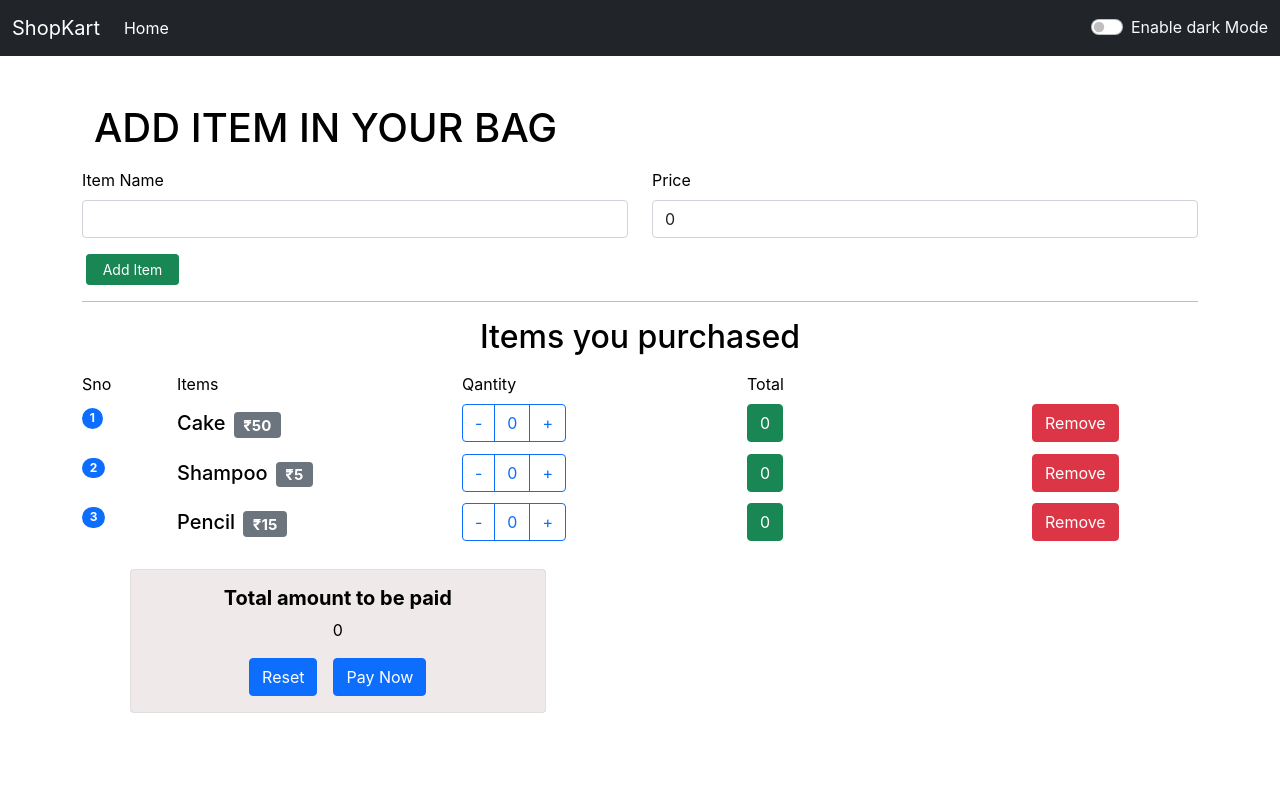
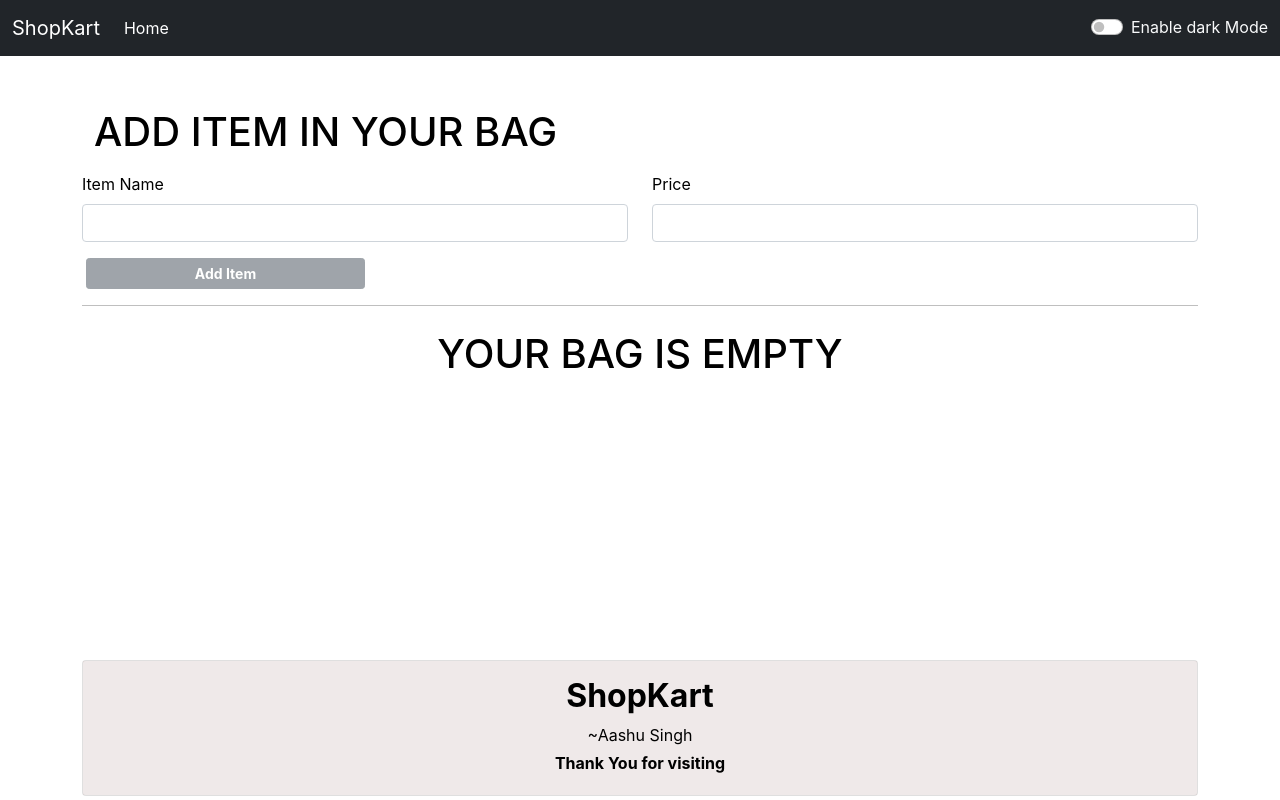
Before and after one commit to Aashu1Singh/bill-Karo, a React (Create React App) app: page / in a window 1280 px wide. Built offline with nearby package versions, Linux system fonts and the light colour scheme.

Commit message:
fixed some error

```diff
--- a/public/index.html
+++ b/public/index.html
@@ -40,6 +40,7 @@
       To begin the development, run `npm start` or `yarn start`.
       To create a production bundle, use `npm run build` or `yarn build`.
     -->
+    <script src="https://kit.fontawesome.com/92ad8b5a16.js" crossorigin="anonymous"></script>
   <script src="https://cdn.jsdelivr.net/npm/@popperjs/core@2.10.2/dist/umd/popper.min.js"
     integrity="sha384-7+zCNj/IqJ95wo16oMtfsKbZ9ccEh31eOz1HGyDuCQ6wgnyJNSYdrPa03rtR1zdB"
     crossorigin="anonymous"></script>
--- a/src/components/AddProduct.js
+++ b/src/components/AddProduct.js
@@ -3,9 +3,11 @@ import React, { useState } from 'react'
 const AddProduct = (props) => {
     const handleSubmit = (e) => {
         e.preventDefault();
+        setName('')
+        setPrice('')
     }
     const [name, setName] = useState("");
-    const [price, setPrice] = useState(0)
+    const [price, setPrice] = useState('')
     return (
 
         <form onSubmit={handleSubmit} className='row my-3 mb-2' style={{ color: props.mode === 'dark' ? 'white' : 'black' }} >
@@ -15,12 +17,12 @@ const AddProduct = (props) => {
             </div>
             <div className="mb-3 col-md-6">
                 <label htmlFor="price" className="form-label">Price</label>
-                <input type="number" className="form-control" id="price" name="price" value={price} onChange={(e) => {
+                <input type="number" className="form-control" min="1" id="price" name="price" value={price} onChange={(e) => {
                     setPrice(Number(e.currentTarget.value))
                 }} />
             </div>
             <div className="row">
-                <button type="submit" className="btn btn-success btn-sm col-md-1 mx-3" onClick={() => { return props.addItem(name, Number(price)) }}>Add Item</button>
+                <button type="submit" disabled={!(name.length >0 )} className="btn btn-secondary btn-sm col-md-3 mx-3" onClick={() => { return props.addItem(name, Number(price)) }}><strong> Add Item</strong></button>
             </div>
         </form>
     )
--- a/src/components/Alert.js
+++ b/src/components/Alert.js
@@ -6,7 +6,7 @@ function Alert(props) {
         return lower.charAt(0).toUpperCase() + lower.slice(1);
     }
     return (
-        <div style={{height: '50px'}} className='fixed-top my-5 relative'>
+        <div className='my-5 ' style={{height: "12px"}}>
         {props.alert && <div className={`alert alert-${props.alert.type} alert-dismissible fade show`} role="alert">
            <strong>{props.alert.msg}</strong>
         </div>}
--- a/src/components/Footer.js
+++ b/src/components/Footer.js
@@ -1,18 +1,28 @@
 import React from 'react'
 export const Footer = (props) => {
     return (
-        <div className="row my-2 " >
-            <div className="col-9 mx-5">
-                <div className="card w-50 ">
-                    <div className="card-body" style={{ color: props.mode === 'dark' ? 'white' : 'black', backgroundColor: props.mode === 'dark' ? 'grey' : '#d0c0c059' }}>
+        <>
+            <div className="row my-2 " >
+                {/* <div className="col-5"> */}
+                <div className="card w-50" style={{ color: props.mode === 'dark' ? 'white' : 'black', backgroundColor: props.mode === 'dark' ? 'grey' : '#d0c0c059', border: "1px solid" }} >
+                    <div className="card-body" >
                         <h5 className="card-title"><b>Total amount to be paid</b></h5>
                         <p className="card-text">{props.totalAmount}</p>
-                        <a className="btn btn-primary mx-2" onClick={() => { props.reset() }}>Reset</a>
-                        <a className="btn btn-primary mx-2">Pay Now</a>
+                        <a className="btn btn-warning mx-2 my-1" onClick={() => { props.reset() }}><strong style={{ color: "black" }}>Reset Total Amount</strong> </a>
+                        <a className="btn btn-success mx-2 my-1">Pay Now</a>
+                    </div>
+                    {/* </div> */}
+                </div>
+                {/* <div className="col-5"> */}
+                <div className="card w-50" style={{ color: props.mode === 'dark' ? 'white' : 'black', backgroundColor: props.mode === 'dark' ? 'grey' : '#d0c0c059', border: "1px solid" }}>
+                    <div className="card-body">
+                        <h2 className="card-title"><b>ShopKart</b></h2>
+                        <p className=" card-text my-1">~Aashu Singh</p>
+                        <p className=" card-text my-1"><strong>Thank You for visiting</strong> </p>
                     </div>
                 </div>
             </div>
-        </div>
-
+            {/* </div> */}
+        </>
     )
 }
--- a/src/components/Navbar.js
+++ b/src/components/Navbar.js
@@ -3,7 +3,7 @@ import React from 'react'
 export const Navbar = (props) => {
     return (
 
-        <nav className={`navbar navbar-expand-lg  navbar-${props.mode == 'dark' ? 'light' : 'dark'} bg-${props.mode == 'dark' ? 'light' : 'dark'} text-${props.mode == 'dark' ? 'dark' : 'light'}`}>
+        <nav className={`navbar navbar-expand-lg fixed-top navbar-${props.mode === 'dark' ? 'light' : 'dark'} bg-${props.mode === 'dark' ? 'light' : 'dark'} text-${props.mode === 'dark' ? 'dark' : 'light'}`}>
             <div className="container-fluid">
                 <a className="navbar-brand" href="#">ShopKart</a>
                 <button className="navbar-toggler" type="button" data-bs-toggle="collapse" data-bs-target="#navbarSupportedContent" aria-controls="navbarSupportedContent" aria-expanded="false" aria-label="Toggle navigation">
--- a/src/components/Product.js
+++ b/src/components/Product.js
@@ -3,25 +3,27 @@ import React from 'react'
 export const Product = (props) => {
     return (
         <>
-            <div className='row conatiner' style={{ color: props.mode === 'dark' ? 'white' : 'black' }}>
+            <div className='row ' style={{ color: props.mode === 'dark' ? 'white' : 'black' }}>
                 <div className="col-1">
                     <span className="badge rounded-pill bg-primary">{props.index + 1}</span>
                 </div>
-                <div className="col-3" >
+                <div className="col-3 mx-1" >
                     <h5>{props.product.name}<span className='badge bg-secondary my-2 ml-3 mx-2'>₹{props.product.price}</span></h5>
                 </div>
-                <div className="col-3">
+                <div className="col-3" style={{padding: "0px"}}>
                     <div className="btn-group" role="group" aria-label="Basic mixed styles example">
                         <button type="button" className="btn btn-outline-primary" role="group" onClick={() => { props.decreaseQnty(props.index) }}>-</button>
                         <button type="button" className="btn btn-outline-primary" role="group">{props.product.quantity}</button>
                         <button type="button" className="btn btn-outline-primary" role="group" onClick={() => { props.increaseQnty(props.index) }}>+</button>
                     </div>
                 </div>
-                <div className="col-3" style={{ color: props.mode === 'dark' ? 'white' : 'black' }}>
+                <div className="col-2 " style={{ color: props.mode === 'dark' ? 'white' : 'black' }}>
                     <button className="btn btn-success">{props.product.quantity * props.product.price}</button>
                 </div>
-                <div className="col-2">
-                    <button className="btn btn-danger" onClick={() => { props.removeItem(props.index) }}>Remove</button>
+                <div className="col-1">
+                {/* <i class="fa-solid fa-hexagon-minus" onClick={() => { props.removeItem(props.index) }}></i> */}
+                <i class="fa-solid fa-circle-minus" onClick={() => { props.removeItem(props.index) }}></i>
+                    {/* <button className="btn btn-outline-danger btn-sm" >Remove</button> */}
                 </div>
             </div>
         </>
--- a/src/components/ProductList.js
+++ b/src/components/ProductList.js
@@ -1,27 +1,10 @@
-import React, { useState, useEffect } from 'react'
+import React, { useState } from 'react'
 import AddProduct from './AddProduct'
 import { Footer } from './Footer'
 import { Product } from './Product'
 export const ProductList = (props) => {
 
-    let product = [{
-        name: "Cake",
-        price: 50,
-        quantity: 0,
-
-    },
-    {
-        name: "Shampoo",
-        price: 5,
-        quantity: 0,
-
-    },
-    {
-        name: "Pencil",
-        price: 15,
-        quantity: 0,
-
-    }]
+    let product = []
     let [productItem, setProductItem] = useState(product)
     const [totalAmount, setTotalAmount] = useState(0);
 
@@ -90,12 +73,28 @@ export const ProductList = (props) => {
             </div>
             <AddProduct addItem={addItem} mode={props.mode} />
             <hr style={{ color: props.mode === 'dark' ? 'white' : 'black' }} />
-            {productItem.length > 0 ? <h2 className='my-3 text-center' style={{ color: props.mode === 'dark' ? 'white' : 'black' }} > Items you purchased</h2> : <div className="container text-center" style={{ color: props.mode === 'dark' ? 'white' : 'black' }} ><h2>Bag is empty</h2></div>}
+            {productItem.length > 0 ? <h2 className='my-3 text-center' style={{ color: props.mode === 'dark' ? 'white' : 'black', backgroundColor: '#d0c0c059' }} > Items you purchased</h2> : <div className="container text-center" style={{ color: props.mode === 'dark' ? 'white' : 'black' }} >
+                <div className="container my-4">
+                </div>
+                {/* <div className="container justify-center mx-1 btn btn-dark"  style={{ color: props.mode === 'dark' ? 'white' : 'black', backgroundColor: '#d0c0c059' }}> */}
+                    <h1>YOUR BAG IS EMPTY</h1>
+                {/* </div> */}
+                {/* style={{marginTop: "205px"}} */}
+                <div className="container text-center fixed-bottom my-1" >
+                    <div className="card" >
+                        <div className="card-body" style={{ color: props.mode === 'dark' ? 'white' : 'black', backgroundColor: props.mode === 'dark' ? 'grey' : '#d0c0c059' }}>
+                            <h2 className="card-title"><b>ShopKart</b></h2>
+                            <p className=" card-text my-1">~Aashu Singh</p>
+                            <p className=" card-text my-1"><strong>Thank You for visiting</strong> </p>
+                        </div>
+                    </div>
+                </div>
+            </div>}
             {productItem.length > 0 ? <div className="row my-2" style={{ color: props.mode === 'dark' ? 'white' : 'black' }}>
-                <div className="col-md-1 ">Sno</div>
-                <div className="col-md-3 ">Items</div>
-                <div className="col-md-3 ">Qantity</div>
-                <div className="col-md-3 ">Total </div>
+                <div className="col-1 "><strong>Sno</strong> </div>
+                <div className="col-2 mx-2"><strong>Items</strong> </div>
+                <div className="col-4 text-center "><strong >Qantity</strong></div>
+                <div className="col-3 "><strong>Total</strong> </div>
             </div> : ""}
             {productItem.map((product, i) => {
                 return <Product product={product} key={i} addItem={addItem} removeItem={removeItem} increaseQnty={increaseQnty} decreaseQnty={decreaseQnty} index={i} mode={props.mode} />
```
